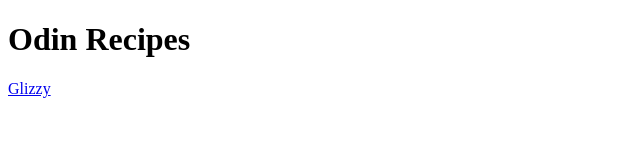
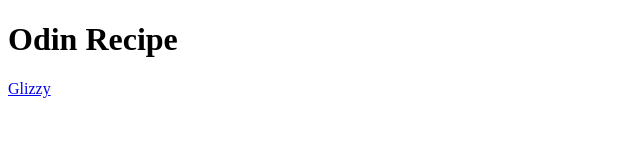
Before and after one commit to Merguayz/odin-recipes, a plain HTML site: page index.html in a window 1280 px wide. Shown: the full height of the page, 0-640 px from the left. Drawn offline with Linux system fonts and the light colour scheme.

Commit message:
Remove S

```diff
--- a/index.html
+++ b/index.html
@@ -6,7 +6,7 @@
     </head>
 
     <body>
-        <h1>Odin Recipes</h1>
+        <h1>Odin Recipe</h1>
         <a href="./recipes/glizzy.html">Glizzy</a>
     </body>
 </html>
```
Also changed, not shown: recipes/glizzy.html (+1 -1 lines).
